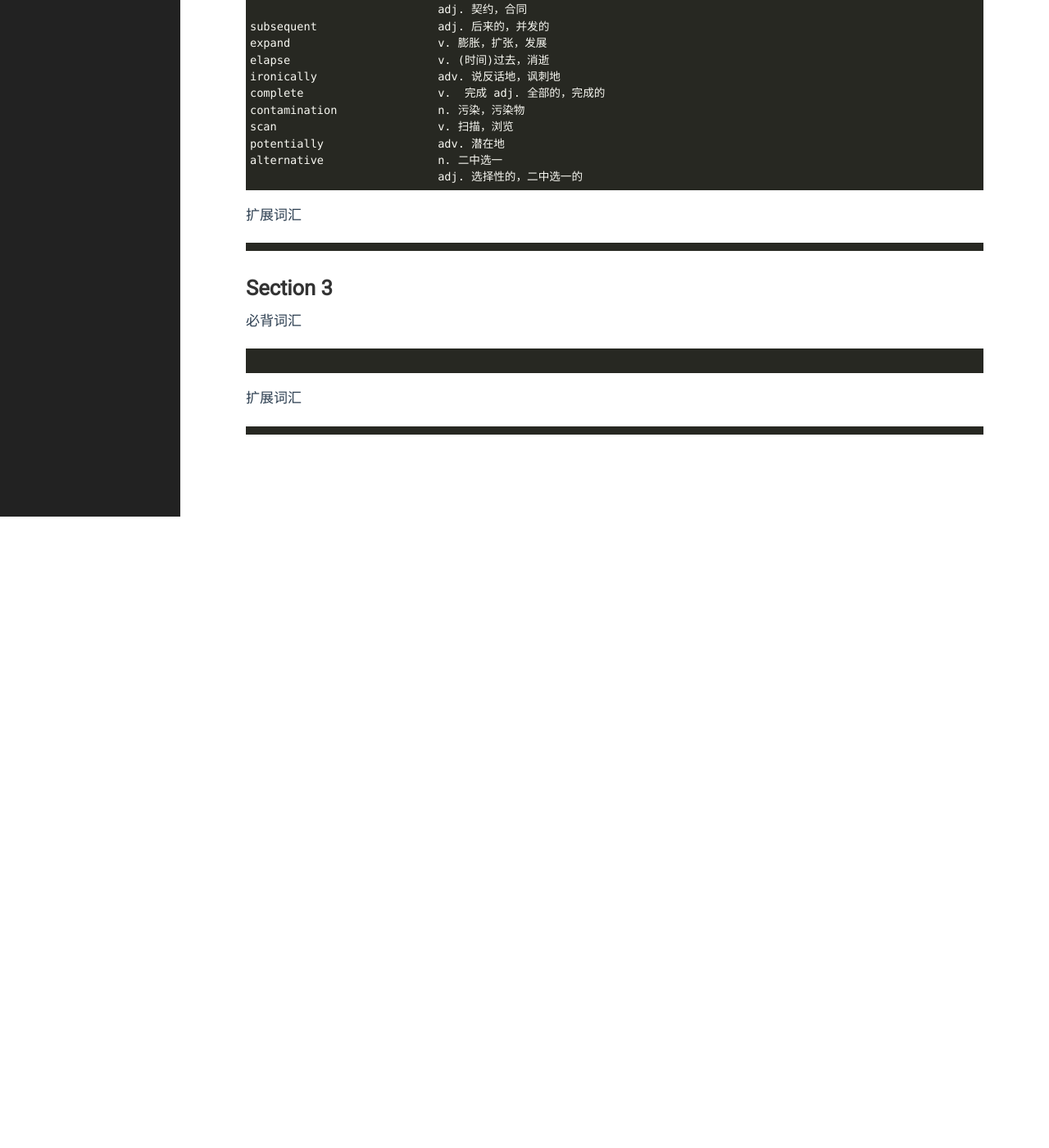
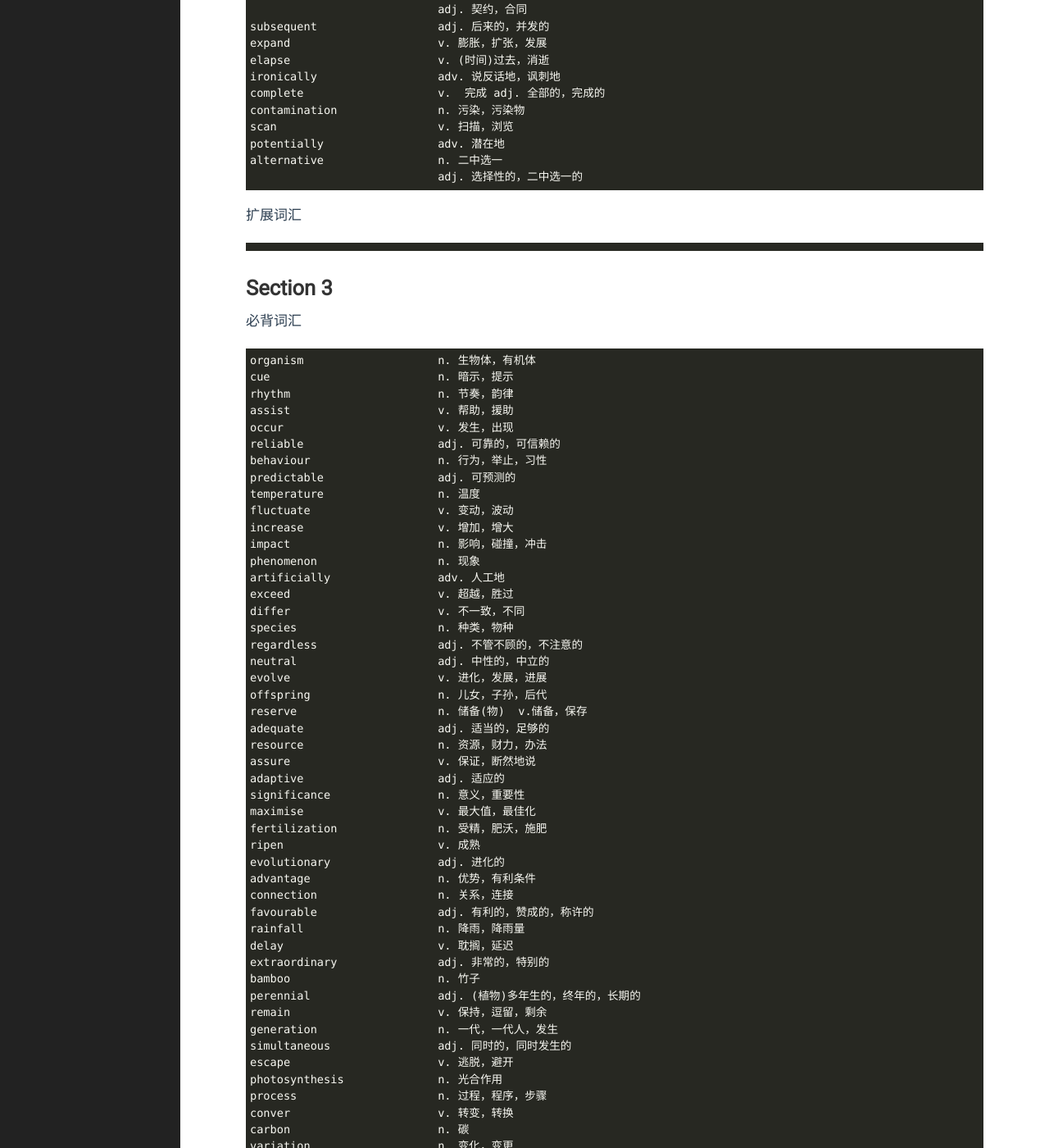
Before and after one commit to yejinp/yejinp.github.io, a Jekyll site: the page built from _posts/2023-08-23-vocabularies for IELTS 5-4.markdown, in a window 1280 px wide and 1400 px high, scrolled down 6953 px. Shown: the whole window at 82% size. Built offline with Jekyll 4.4.1, drawn with Linux system fonts in a browser that asks for light colours; before the commit the page ends 7583 px from its top, so only the background shows below that; some of the changed text lies outside the part shown.

Commit message:
add the vocabularies of message 3 of reading

````diff
--- a/_posts/2023-08-23-vocabularies for IELTS 5-4.markdown
+++ b/_posts/2023-08-23-vocabularies for IELTS 5-4.markdown
@@ -346,7 +346,62 @@ alternative                 n. 二中选一
 # Section 3 #
 必背词汇
 ```
-
+organism                    n. 生物体，有机体
+cue                         n. 暗示，提示
+rhythm                      n. 节奏，韵律
+assist                      v. 帮助，援助
+occur                       v. 发生，出现
+reliable                    adj. 可靠的，可信赖的
+behaviour                   n. 行为，举止，习性
+predictable                 adj. 可预测的
+temperature                 n. 温度
+fluctuate                   v. 变动，波动
+increase                    v. 增加，增大
+impact                      n. 影响，碰撞，冲击
+phenomenon                  n. 现象
+artificially                adv. 人工地
+exceed                      v. 超越，胜过
+differ                      v. 不一致，不同
+species                     n. 种类，物种
+regardless                  adj. 不管不顾的，不注意的
+neutral                     adj. 中性的，中立的
+evolve                      v. 进化，发展，进展
+offspring                   n. 儿女，子孙，后代
+reserve                     n. 储备(物)  v.储备，保存
+adequate                    adj. 适当的，足够的
+resource                    n. 资源，财力，办法
+assure                      v. 保证，断然地说
+adaptive                    adj. 适应的
+significance                n. 意义，重要性
+maximise                    v. 最大值，最佳化
+fertilization               n. 受精，肥沃，施肥
+ripen                       v. 成熟
+evolutionary                adj. 进化的
+advantage                   n. 优势，有利条件
+connection                  n. 关系，连接
+favourable                  adj. 有利的，赞成的，称许的
+rainfall                    n. 降雨，降雨量
+delay                       v. 耽搁，延迟
+extraordinary               adj. 非常的，特别的
+bamboo                      n. 竹子
+perennial                   adj. (植物)多年生的，终年的，长期的
+remain                      v. 保持，逗留，剩余
+generation                  n. 一代，一代人，发生
+simultaneous                adj. 同时的，同时发生的
+escape                      v. 逃脱，避开
+photosynthesis              n. 光合作用
+process                     n. 过程，程序，步骤
+conver                      v. 转变，转换
+carbon                      n. 碳
+variation                   n. 变化，变更
+intensity                   n. 强烈，强度
+divide                      v. 划分，分开，隔开
+classification              n. 分类，分级
+prevent                     v. 防止，预防
+occupy                      v. 占据，占领，占用
+component                   n. 成分 adj. 组成的，构成的
+adaptation                  n. 适应，改编
+survive                     v. 幸免，幸存
 ```
 扩展词汇
 
````
